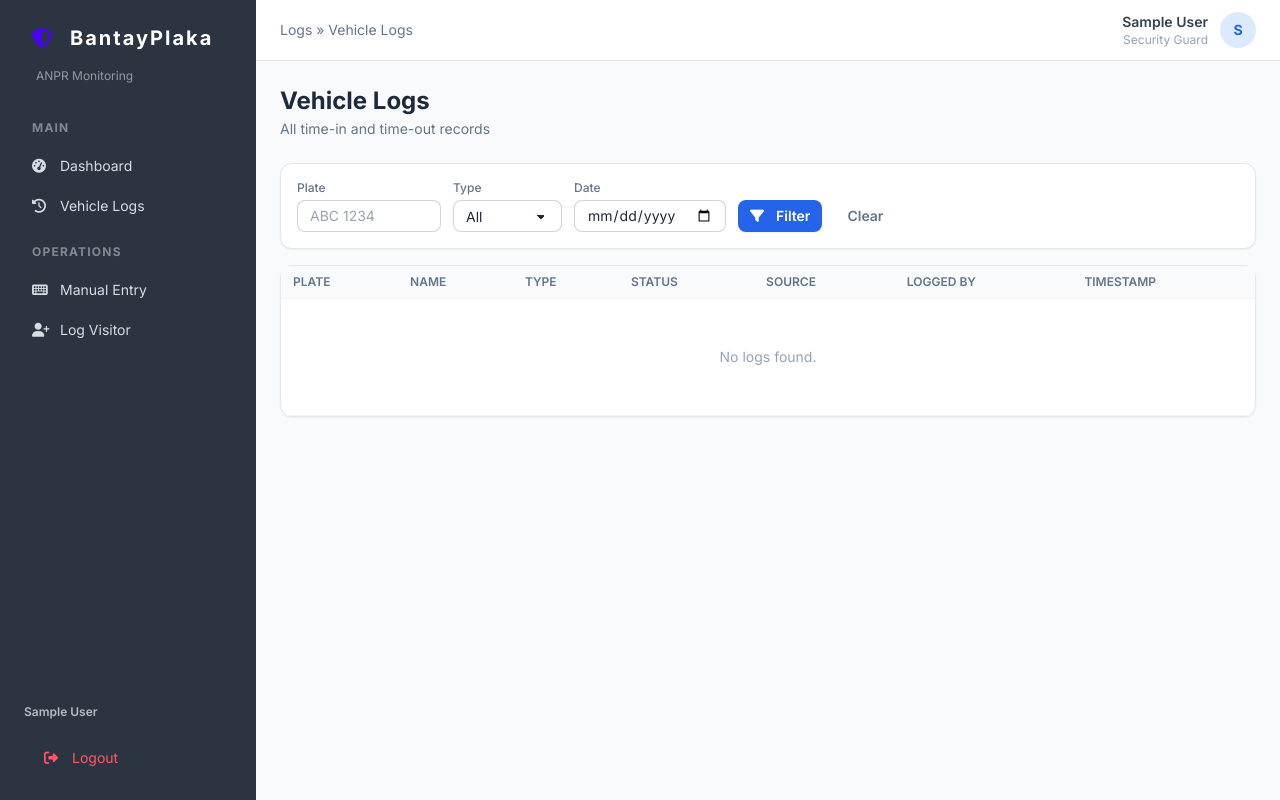
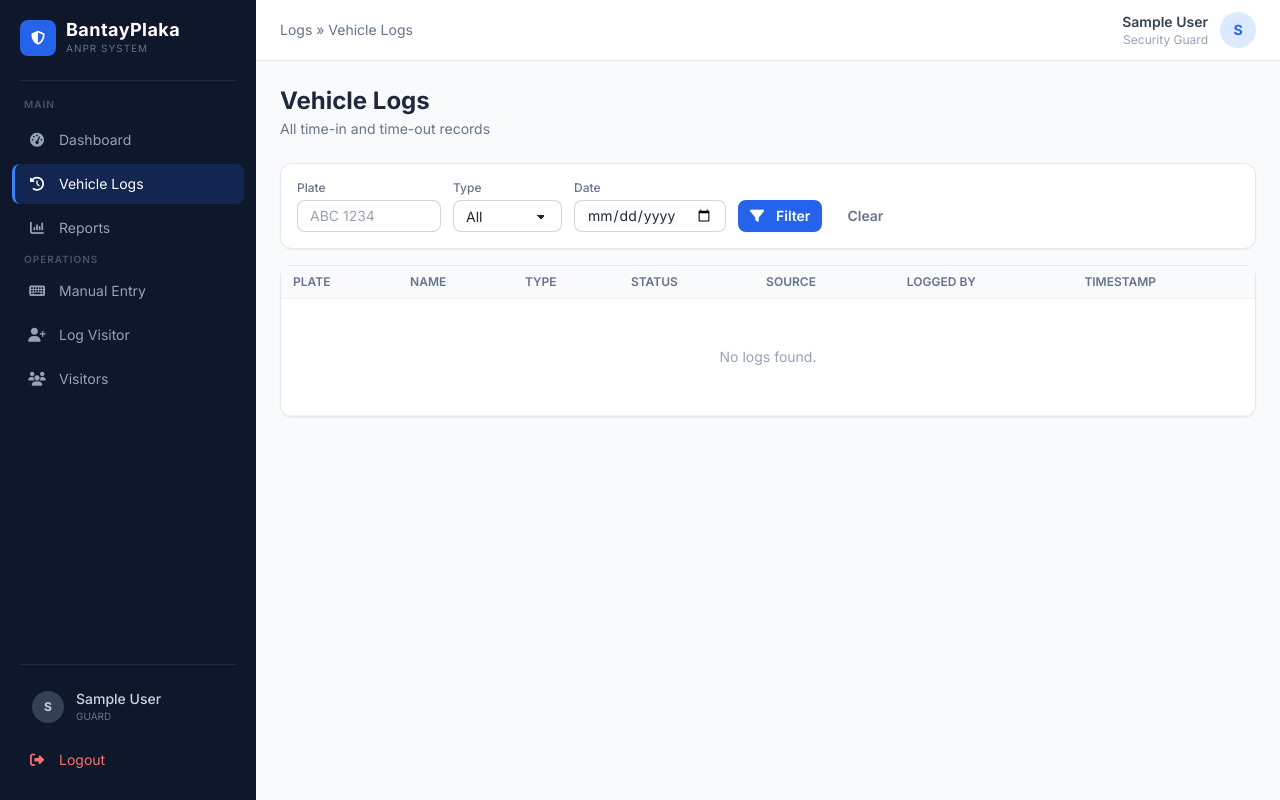
Before and after one commit to LeeDev428/bantay-plaka, a Django app: page /logs/ in a window 1280 px wide. Run offline with Django 5.2, Linux system fonts and the light colour scheme; the visitor is signed in with stand-in values (Sample User, id 1); data that the repository does not hold is empty; some libraries are stand-ins or nearby versions.

Commit message:
Update sidebar.html

```diff
--- a/templates/partials/sidebar.html
+++ b/templates/partials/sidebar.html
@@ -1,60 +1,74 @@
-<ul class="menu bg-neutral text-neutral-content min-h-screen w-64 p-4 gap-1">
-  <li class="mb-4">
-    <span class="text-xl font-bold tracking-widest text-white">
-      <i class="fa fa-shield-halved mr-2 text-primary"></i>BantayPlaka
-    </span>
-    <span class="text-xs text-neutral-content/60 ml-1">ANPR Monitoring</span>
-  </li>
+<aside class="flex flex-col bg-slate-900 min-h-screen w-64 py-5 overflow-hidden">
+  <!-- Brand -->
+  <div class="px-5 mb-6">
+    <div class="flex items-center gap-2.5">
+      <div class="w-9 h-9 rounded-lg bg-blue-600 flex items-center justify-center">
+        <i class="fa fa-shield-halved text-white text-sm"></i>
+      </div>
+      <div>
+        <h1 class="text-white font-bold text-lg tracking-wide leading-none">BantayPlaka</h1>
+        <p class="text-slate-500 text-[10px] uppercase tracking-widest mt-0.5">ANPR System</p>
+      </div>
+    </div>
+  </div>
 
-  <li class="menu-title text-neutral-content/50 text-xs uppercase tracking-widest">Main</li>
-  <li>
-    <a href="{% url 'dashboard' %}" class="{% if request.resolver_match.url_name == 'admin_dashboard' or request.resolver_match.url_name == 'guard_dashboard' %}active{% endif %}">
-      <i class="fa fa-gauge-high w-5"></i> Dashboard
+  <div class="border-t border-slate-800 mx-5 mb-4"></div>
+
+  <!-- Navigation -->
+  <nav class="flex-1 px-3 space-y-1">
+    <p class="text-[10px] font-semibold uppercase tracking-widest text-slate-600 px-3 mb-2">Main</p>
+    <a href="{% url 'dashboard' %}" class="sidebar-link {% if request.resolver_match.url_name == 'admin_dashboard' or request.resolver_match.url_name == 'guard_dashboard' %}active{% endif %}">
+      <i class="fa fa-gauge-high w-5 text-center"></i> Dashboard
     </a>
-  </li>
-  <li>
-    <a href="{% url 'log_list' %}" class="{% if 'log' in request.resolver_match.url_name %}active{% endif %}">
-      <i class="fa fa-clock-rotate-left w-5"></i> Vehicle Logs
+    <a href="{% url 'log_list' %}" class="sidebar-link {% if request.resolver_match.url_name == 'log_list' %}active{% endif %}">
+      <i class="fa fa-clock-rotate-left w-5 text-center"></i> Vehicle Logs
     </a>
-  </li>
+    <a href="{% url 'report_dashboard' %}" class="sidebar-link {% if 'report' in request.resolver_match.url_name %}active{% endif %}">
+      <i class="fa fa-chart-column w-5 text-center"></i> Reports
+    </a>
 
-  <li class="menu-title text-neutral-content/50 text-xs uppercase tracking-widest mt-2">Operations</li>
-  <li>
-    <a href="{% url 'manual_entry' %}" class="{% if request.resolver_match.url_name == 'manual_entry' %}active{% endif %}">
-      <i class="fa fa-keyboard w-5"></i> Manual Entry
+    <p class="text-[10px] font-semibold uppercase tracking-widest text-slate-600 px-3 mb-2 mt-5">Operations</p>
+    <a href="{% url 'manual_entry' %}" class="sidebar-link {% if request.resolver_match.url_name == 'manual_entry' %}active{% endif %}">
+      <i class="fa fa-keyboard w-5 text-center"></i> Manual Entry
     </a>
-  </li>
-  <li>
-    <a href="{% url 'visitor_log_entry' %}" class="{% if request.resolver_match.url_name == 'visitor_log_entry' %}active{% endif %}">
-      <i class="fa fa-user-plus w-5"></i> Log Visitor
+    <a href="{% url 'visitor_log_entry' %}" class="sidebar-link {% if request.resolver_match.url_name == 'visitor_log_entry' %}active{% endif %}">
+      <i class="fa fa-user-plus w-5 text-center"></i> Log Visitor
     </a>
-  </li>
+    <a href="{% url 'visitor_list' %}" class="sidebar-link {% if request.resolver_match.url_name == 'visitor_list' %}active{% endif %}">
+      <i class="fa fa-users w-5 text-center"></i> Visitors
+    </a>
 
-  {% if user.is_admin %}
-  <li class="menu-title text-neutral-content/50 text-xs uppercase tracking-widest mt-2">Admin</li>
-  <li>
-    <a href="{% url 'resident_list' %}" class="{% if 'resident' in request.resolver_match.url_name %}active{% endif %}">
-      <i class="fa fa-house-user w-5"></i> Residents
+    {% if user.is_admin %}
+    <p class="text-[10px] font-semibold uppercase tracking-widest text-slate-600 px-3 mb-2 mt-5">Admin</p>
+    <a href="{% url 'resident_list' %}" class="sidebar-link {% if 'resident' in request.resolver_match.url_name %}active{% endif %}">
+      <i class="fa fa-house-user w-5 text-center"></i> Residents
     </a>
-  </li>
-  <li>
-    <a href="{% url 'user_management' %}" class="{% if 'user' in request.resolver_match.url_name %}active{% endif %}">
-      <i class="fa fa-users-gear w-5"></i> User Management
+    <a href="{% url 'user_management' %}" class="sidebar-link {% if 'user' in request.resolver_match.url_name %}active{% endif %}">
+      <i class="fa fa-users-gear w-5 text-center"></i> Users
     </a>
-  </li>
-  {% endif %}
+    {% endif %}
+  </nav>
 
-  <li class="mt-auto">
-    <div class="px-2 py-2 text-xs text-neutral-content/50">
-      <span class="font-semibold text-neutral-content/80">{{ user.get_full_name|default:user.username }}</span>
+  <!-- User + Logout -->
+  <div class="px-3 mt-auto">
+    <div class="border-t border-slate-800 pt-4 mx-2 mb-2">
+      <div class="flex items-center gap-3 px-3 py-2">
+        <div class="avatar placeholder">
+          <div class="bg-slate-700 text-slate-300 w-8 rounded-full">
+            <span class="text-xs font-bold">{{ user.first_name.0|default:user.username.0|upper }}</span>
+          </div>
+        </div>
+        <div class="flex-1 min-w-0">
+          <p class="text-sm font-medium text-slate-300 truncate">{{ user.get_full_name|default:user.username }}</p>
+          <p class="text-[10px] text-slate-500 uppercase">{{ user.role }}</p>
+        </div>
+      </div>
     </div>
-  </li>
-  <li>
     <form method="post" action="{% url 'logout' %}">
       {% csrf_token %}
-      <button type="submit" class="w-full text-left text-error flex items-center gap-2 px-3 py-2 rounded-lg hover:bg-error/10 transition">
-        <i class="fa fa-right-from-bracket w-5"></i> Logout
+      <button type="submit" class="sidebar-link text-red-400 hover:text-red-300 hover:bg-red-500/10 w-full">
+        <i class="fa fa-right-from-bracket w-5 text-center"></i> Logout
       </button>
     </form>
-  </li>
-</ul>
+  </div>
+</aside>
```
